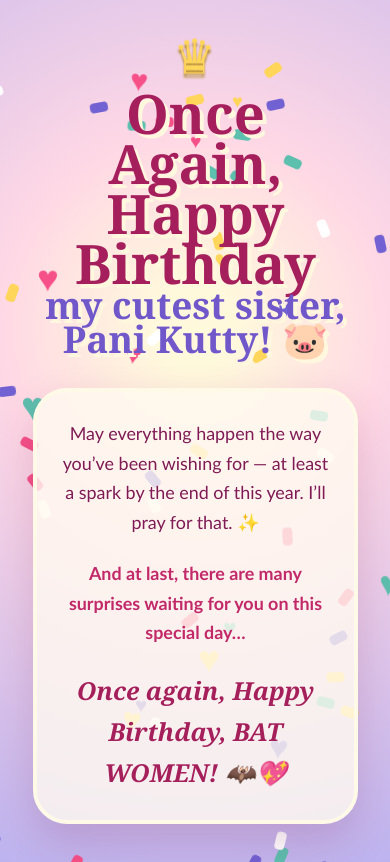
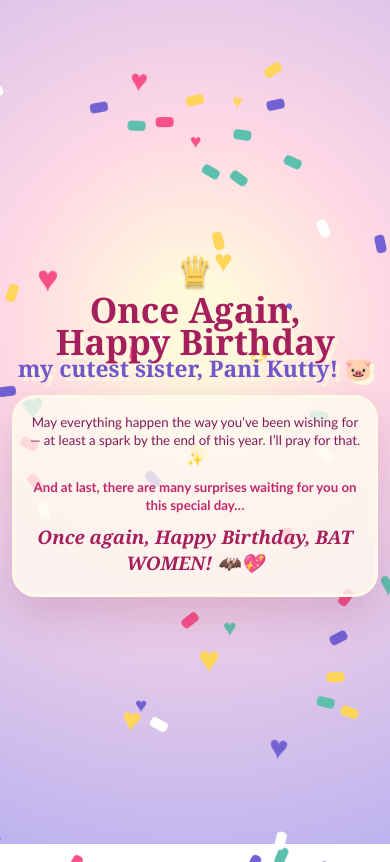
Before and after one commit to Lanushhanthk/birthday-surprise, a plain HTML site: page page5.html in a window 390 px wide. Drawn offline with Linux system fonts and the light colour scheme.

Commit message:
Update page5.html

```diff
--- a/page5.html
+++ b/page5.html
@@ -4,29 +4,486 @@
   <meta charset="UTF-8" />
   <meta name="viewport" content="width=device-width, initial-scale=1.0" />
   <title>Happy Birthday, Bat Women!</title>
+
   <style>
-    :root { --pink:#f65088; --plum:#7f1a55; --gold:#ffd55a; }
-    * { box-sizing:border-box; } body { min-width:900px; min-height:100vh; overflow:hidden; margin:0; color:var(--plum); font-family:"Trebuchet MS","Arial Rounded MT Bold",sans-serif; background:radial-gradient(circle at 50% 38%,#fff9dc 0 7%,#ffd8e5 34%,#bdb3ef 100%); }
-    .confetti { position:fixed; z-index:0; width:10px; height:18px; left:var(--x); top:-25px; border-radius:4px; background:var(--c); animation:fall var(--d) linear var(--delay) infinite; } @keyframes fall { to { transform:translate(var(--dx),110vh) rotate(600deg); } }
-    .hearts { position:fixed; z-index:0; font-size:var(--size); color:var(--c); left:var(--x); top:var(--y); animation:float 3s ease-in-out var(--delay) infinite alternate; } @keyframes float { to { transform:translateY(-22px) rotate(12deg); } }
-    main { position:relative; z-index:1; width:min(980px,91vw); min-height:100vh; margin:auto; padding:48px 45px; display:flex; flex-direction:column; align-items:center; justify-content:center; text-align:center; }
-    .crown { color:var(--gold); font-size:clamp(3rem,5vw,5rem); line-height:.75; filter:drop-shadow(0 4px 1px #b38b31); animation:bounce 1.3s ease-in-out infinite alternate; } @keyframes bounce { to { transform:translateY(-10px) rotate(4deg); } }
-    h1 { margin:14px 0 7px; color:#a61f5d; font-family:Georgia,serif; font-size:clamp(3.4rem,7vw,6.7rem); line-height:.92; text-shadow:4px 4px #fff8df; animation:in .8s cubic-bezier(.2,1.3,.4,1) both; } h1 span { color:#7057ca; display:block; font-size:.68em; }
-    .card { width:100%; margin-top:25px; padding:31px 60px; border:4px solid #fff9e7; border-radius:34px; background:#fffaf0cc; box-shadow:0 18px 42px #7a245b32; animation:in .85s .22s both; } p { margin:0; font-size:clamp(1.12rem,2.2vw,1.48rem); line-height:1.65; } p+p { margin-top:22px; } .surprises { color:#c22969; font-weight:bold; } .final { margin-top:22px; color:#a51f5b; font-family:Georgia,serif; font-size:clamp(1.55rem,3.1vw,2.4rem); font-weight:bold; font-style:italic; } @keyframes in { from { opacity:0; transform:translateY(28px) scale(.92); } to { opacity:1; transform:none; } }
-    @media(max-width:900px){body{min-width:0;overflow:auto;}main{padding:38px 15px}.card{padding:27px 21px;}}
+    :root {
+      --pink:#f65088;
+      --plum:#7f1a55;
+      --gold:#ffd55a;
+    }
+
+    * {
+      box-sizing:border-box;
+    }
+
+    html,
+    body {
+      width:100%;
+      height:100%;
+      margin:0;
+      overflow:hidden;
+    }
+
+    body {
+      min-height:100vh;
+      color:var(--plum);
+      font-family:"Trebuchet MS","Arial Rounded MT Bold",sans-serif;
+      background:
+        radial-gradient(
+          circle at 50% 38%,
+          #fff9dc 0 7%,
+          #ffd8e5 34%,
+          #bdb3ef 100%
+        );
+    }
+
+    /* Falling confetti */
+    .confetti {
+      position:fixed;
+      z-index:0;
+      width:10px;
+      height:18px;
+      left:var(--x);
+      top:-25px;
+      border-radius:4px;
+      background:var(--c);
+      animation:
+        fall
+        var(--d)
+        linear
+        var(--delay)
+        infinite;
+    }
+
+    @keyframes fall {
+      to {
+        transform:
+          translate(var(--dx),110vh)
+          rotate(600deg);
+      }
+    }
+
+    /* Floating hearts */
+    .hearts {
+      position:fixed;
+      z-index:0;
+      font-size:var(--size);
+      color:var(--c);
+      left:var(--x);
+      top:var(--y);
+      animation:
+        float
+        3s
+        ease-in-out
+        var(--delay)
+        infinite
+        alternate;
+    }
+
+    @keyframes float {
+      to {
+        transform:
+          translateY(-22px)
+          rotate(12deg);
+      }
+    }
+
+    main {
+      position:relative;
+      z-index:1;
+
+      width:min(980px,94vw);
+      height:100vh;
+      min-height:0;
+
+      margin:auto;
+
+      padding:
+        clamp(18px,4vh,42px)
+        clamp(15px,4vw,45px)
+        12px;
+
+      display:flex;
+      flex-direction:column;
+      align-items:center;
+      justify-content:center;
+
+      text-align:center;
+    }
+
+    /* Crown */
+    .crown {
+      color:var(--gold);
+      font-size:clamp(2.3rem,5vw,5rem);
+      line-height:.75;
+      filter:drop-shadow(0 4px 1px #b38b31);
+      animation:
+        bounce
+        1.3s
+        ease-in-out
+        infinite
+        alternate;
+
+      flex-shrink:0;
+    }
+
+    @keyframes bounce {
+      to {
+        transform:
+          translateY(-10px)
+          rotate(4deg);
+      }
+    }
+
+    /* Main heading */
+    h1 {
+      margin:
+        clamp(8px,2vh,14px)
+        0
+        5px;
+
+      color:#a61f5d;
+      font-family:Georgia,serif;
+      font-size:clamp(2.4rem,7vw,6.7rem);
+      line-height:.92;
+      text-shadow:4px 4px #fff8df;
+
+      animation:
+        in
+        .8s
+        cubic-bezier(.2,1.3,.4,1)
+        both;
+
+      flex-shrink:0;
+    }
+
+    h1 span {
+      color:#7057ca;
+      display:block;
+      font-size:.68em;
+    }
+
+    /* Message card */
+    .card {
+      width:100%;
+      max-height:calc(100vh - 155px);
+
+      margin-top:
+        clamp(12px,2.5vh,22px);
+
+      padding:
+        clamp(16px,3vh,28px)
+        clamp(18px,5vw,60px);
+
+      border:4px solid #fff9e7;
+      border-radius:34px;
+
+      background:#fffaf0cc;
+
+      box-shadow:
+        0 18px 42px #7a245b32;
+
+      animation:
+        in
+        .85s
+        .22s
+        both;
+
+      overflow:hidden;
+    }
+
+    p {
+      margin:0;
+
+      font-size:
+        clamp(.9rem,2.2vw,1.48rem);
+
+      line-height:
+        clamp(1.3,1.8vw,1.6);
+    }
+
+    p + p {
+      margin-top:
+        clamp(10px,2vh,20px);
+    }
+
+    .surprises {
+      color:#c22969;
+      font-weight:bold;
+    }
+
+    .final {
+      margin-top:
+        clamp(12px,2vh,20px);
+
+      color:#a51f5b;
+      font-family:Georgia,serif;
+
+      font-size:
+        clamp(1.15rem,3.1vw,2.4rem);
+
+      font-weight:bold;
+      font-style:italic;
+    }
+
+    @keyframes in {
+      from {
+        opacity:0;
+        transform:
+          translateY(28px)
+          scale(.92);
+      }
+
+      to {
+        opacity:1;
+        transform:none;
+      }
+    }
+
+
+    /* Mobile */
+    @media(max-width:700px) {
+
+      main {
+        width:100%;
+        padding:
+          16px
+          12px
+          8px;
+      }
+
+      .crown {
+        font-size:2.5rem;
+      }
+
+      h1 {
+        margin-top:8px;
+        margin-bottom:4px;
+        font-size:clamp(2rem,9vw,3.3rem);
+      }
+
+      h1 span {
+        font-size:.65em;
+      }
+
+      .card {
+        max-height:calc(100vh - 125px);
+        margin-top:12px;
+
+        padding:
+          15px
+          14px
+          18px;
+
+        border-radius:24px;
+        border-width:3px;
+      }
+
+      p {
+        font-size:
+          clamp(.78rem,3.4vw,.98rem);
+
+        line-height:1.38;
+      }
+
+      p + p {
+        margin-top:10px;
+      }
+
+      .final {
+        margin-top:10px;
+        font-size:
+          clamp(1rem,4.8vw,1.35rem);
+      }
+    }
+
+
+    /* Short desktop screens */
+    @media(max-height:700px) and (min-width:701px) {
+
+      main {
+        padding-top:12px;
+        padding-bottom:6px;
+      }
+
+      .crown {
+        font-size:2.8rem;
+      }
+
+      h1 {
+        margin-top:8px;
+        margin-bottom:4px;
+        font-size:clamp(2.2rem,6vw,4rem);
+      }
+
+      .card {
+        max-height:calc(100vh - 120px);
+        margin-top:10px;
+        padding:
+          14px
+          35px
+          16px;
+      }
+
+      p {
+        font-size:
+          clamp(.82rem,1.6vw,1.05rem);
+
+        line-height:1.4;
+      }
+
+      p + p {
+        margin-top:9px;
+      }
+
+      .final {
+        margin-top:9px;
+        font-size:1.3rem;
+      }
+    }
+
+
+    /* Very short screens */
+    @media(max-height:560px) {
+
+      main {
+        padding-top:8px;
+        padding-bottom:4px;
+      }
+
+      .crown {
+        font-size:2.2rem;
+      }
+
+      h1 {
+        font-size:clamp(1.7rem,5vw,2.8rem);
+        margin-top:5px;
+        margin-bottom:2px;
+      }
+
+      .card {
+        margin-top:6px;
+        padding:
+          9px
+          22px
+          11px;
+
+        border-radius:20px;
+      }
+
+      p {
+        font-size:.75rem;
+        line-height:1.27;
+      }
+
+      p + p {
+        margin-top:6px;
+      }
+
+      .final {
+        margin-top:6px;
+        font-size:.95rem;
+      }
+    }
   </style>
 </head>
+
 <body>
+
   <main>
-    <div class="crown">♛</div><h1>Once Again,<br>Happy Birthday <span>my cutest sister, Pani Kutty! 🐷</span></h1>
+
+    <div class="crown">
+      ♛
+    </div>
+
+    <h1>
+      Once Again,
+      <br>
+      Happy Birthday
+      <span>
+        my cutest sister, Pani Kutty! 🐷
+      </span>
+    </h1>
+
     <section class="card">
-      <p>May everything happen the way you’ve been wishing for — at least a spark by the end of this year. I’ll pray for that. ✨</p>
-      <p class="surprises">And at last, there are many surprises waiting for you on this special day…</p>
-      <p class="final">Once again, Happy Birthday, BAT WOMEN! 🦇💖</p>
+
+      <p>
+        May everything happen the way you’ve been wishing for —
+        at least a spark by the end of this year.
+        I’ll pray for that. ✨
+      </p>
+
+      <p class="surprises">
+        And at last, there are many surprises waiting for you
+        on this special day…
+      </p>
+
+      <p class="final">
+        Once again, Happy Birthday, BAT WOMEN! 🦇💖
+      </p>
+
     </section>
+
   </main>
+
+
   <script>
-    const colors=['#f65088','#ffd55a','#7261d2','#5dbfae','#fff'];for(let i=0;i<45;i++){const c=document.createElement('i');c.className='confetti';c.style.cssText=`--x:${Math.random()*100}%;--c:${colors[i%5]};--d:${4+Math.random()*5}s;--delay:-${Math.random()*8}s;--dx:${-100+Math.random()*200}px`;document.body.append(c)}for(let i=0;i<14;i++){const h=document.createElement('i');h.className='hearts';h.textContent='♥';h.style.cssText=`--x:${Math.random()*100}%;--y:${8+Math.random()*83}%;--size:${18+Math.random()*24}px;--c:${colors[i%4]};--delay:-${Math.random()*3}s`;document.body.append(h)}
+
+    const colors = [
+      '#f65088',
+      '#ffd55a',
+      '#7261d2',
+      '#5dbfae',
+      '#fff'
+    ];
+
+
+    /* Confetti */
+
+    for (let i = 0; i < 45; i++) {
+
+      const c =
+        document.createElement('i');
+
+      c.className = 'confetti';
+
+      c.style.cssText = `
+        --x:${Math.random() * 100}%;
+        --c:${colors[i % 5]};
+        --d:${4 + Math.random() * 5}s;
+        --delay:-${Math.random() * 8}s;
+        --dx:${-100 + Math.random() * 200}px;
+      `;
+
+      document.body.append(c);
+
+    }
+
+
+    /* Floating hearts */
+
+    for (let i = 0; i < 14; i++) {
+
+      const h =
+        document.createElement('i');
+
+      h.className = 'hearts';
+
+      h.textContent = '♥';
+
+      h.style.cssText = `
+        --x:${Math.random() * 100}%;
+        --y:${8 + Math.random() * 83}%;
+        --size:${18 + Math.random() * 24}px;
+        --c:${colors[i % 4]};
+        --delay:-${Math.random() * 3}s;
+      `;
+
+      document.body.append(h);
+
+    }
+
   </script>
+
 </body>
 </html>
```
